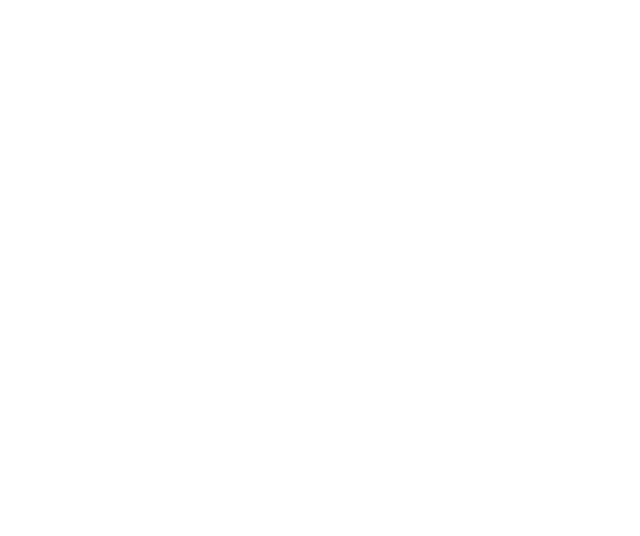
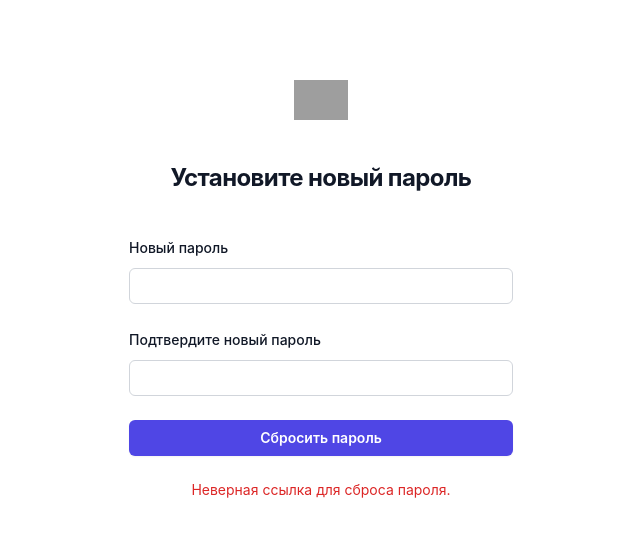
Before and after one commit to solddire/marketplace, a Vue app in the folder marketplace-frontend/: page /password-reset/1 in a window 1280 px wide. Before the commit this address had no page. Shown: the top 536 px of the page, without its empty margins (319-959 px from the left). Built offline with nearby package versions, Linux system fonts and the light colour scheme; grey boxes are pictures that could not be loaded.

Commit message:
[Аналог Авито] Реализован сброс пароля

```diff
--- a/marketplace-frontend/src/router/index.js
+++ b/marketplace-frontend/src/router/index.js
@@ -4,6 +4,7 @@
 import RegisterPage from '../views/RegisterPage.vue';
 import EmailVerify from '../views/EmailVerify.vue';
 import EmailVerification from '@/views/EmailVerification.vue';
+import ResetPassword from '@/views/ResetPassword.vue';
 // import DashboardPage from '../views/DashboardPage.vue';
 
 const routes = [
@@ -11,6 +12,7 @@
   { path: '/login', component: LoginPage, name: 'login', meta: { title: 'Вход' }, },
   { path: '/register', component: RegisterPage, name: 'register', meta: { title: 'Регистрация' }, },
   { path: '/email/verify', component: EmailVerification, name: 'email-verify', meta: { title: 'Подтверждение почты' }, },
+  { path: '/password-reset/:token', component: ResetPassword, name: 'password-reset', meta: { title: 'Сброс пароля' }, },
   // { path: '/dashboard', component: DashboardPage, name: 'dashboard' },
 ];
 
--- a/marketplace-frontend/src/views/LoginPage.vue
+++ b/marketplace-frontend/src/views/LoginPage.vue
@@ -3,11 +3,12 @@
     <div class="sm:mx-auto sm:w-full sm:max-w-sm">
       <img class="mx-auto h-10 w-auto" src="https://tailwindui.com/plus/img/logos/mark.svg?color=indigo&shade=600"
         alt="Your Company">
-      <h2 class="mt-10 text-center text-2xl/9 font-bold tracking-tight text-gray-900">Вход</h2>
+      <h2 class="mt-10 text-center text-2xl/9 font-bold tracking-tight text-gray-900">
+        {{ isForgotPassword ? 'Сбросить пароль' : 'Вход' }}
+      </h2>
     </div>
-
     <div class="mt-10 sm:mx-auto sm:w-full sm:max-w-sm">
-      <form class="space-y-6" @submit.prevent="login">
+      <form class="space-y-6" @submit.prevent="handleSubmit">
         <div>
           <label for="email" class="block text-sm/6 font-medium text-gray-900">E-mail</label>
           <div class="mt-2">
@@ -15,12 +16,12 @@
               class="block w-full rounded-md bg-white px-3 py-1.5 text-base text-gray-900 outline outline-1 -outline-offset-1 outline-gray-300 placeholder:text-gray-400 focus:outline focus:outline-2 focus:-outline-offset-2 focus:outline-indigo-600 sm:text-sm/6">
           </div>
         </div>
-
-        <div>
+        <div v-if="!isForgotPassword">
           <div class="flex items-center justify-between">
             <label for="password" class="block text-sm/6 font-medium text-gray-900">Пароль</label>
             <div class="text-sm">
-              <a href="#" class="font-semibold text-indigo-600 hover:text-indigo-500">Забыли пароль?</a>
+              <a href="#" @click.prevent="isForgotPassword = true"
+                class="font-semibold text-indigo-600 hover:text-indigo-500">Забыли пароль?</a>
             </div>
           </div>
           <div class="mt-2">
@@ -29,10 +30,11 @@
               class="block w-full rounded-md bg-white px-3 py-1.5 text-base text-gray-900 outline outline-1 -outline-offset-1 outline-gray-300 placeholder:text-gray-400 focus:outline focus:outline-2 focus:-outline-offset-2 focus:outline-indigo-600 sm:text-sm/6">
           </div>
         </div>
-
         <div>
           <button type="submit"
-            class="flex w-full justify-center rounded-md bg-indigo-600 px-3 py-1.5 text-sm/6 font-semibold text-white shadow-sm hover:bg-indigo-500 focus-visible:outline focus-visible:outline-2 focus-visible:outline-offset-2 focus-visible:outline-indigo-600">Войти</button>
+            class="flex w-full justify-center rounded-md bg-indigo-600 px-3 py-1.5 text-sm/6 font-semibold text-white shadow-sm hover:bg-indigo-500 focus-visible:outline focus-visible:outline-2 focus-visible:outline-offset-2 focus-visible:outline-indigo-600">
+            {{ isForgotPassword ? 'Сбросить пароль' : 'Войти' }}
+          </button>
         </div>
       </form>
 
@@ -52,13 +54,34 @@
     return {
       email: '',
       password: '',
+      isForgotPassword: false,
     };
   },
   methods: {
+    handleSubmit() {
+      if (this.isForgotPassword) {
+        this.resetPassword();
+      } else {
+        this.login();
+      }
+    },
     async login() {
-      const response = await axios.post('/api/login', { email: this.email, password: this.password });
-      localStorage.setItem('token', response.data.token);
-      this.$router.push({ name: 'home' });
+      try {
+        const response = await axios.post('/api/login', { email: this.email, password: this.password });
+        localStorage.setItem('token', response.data.token);
+        this.$router.push({ name: 'home' });
+      } catch (error) {
+        this.error = 'Неверные данные для входа.';
+      }
+    },
+
+    async resetPassword() {
+      try {
+        await axios.post('/forgot-password', { email: this.email });
+        this.success = 'Ссылка для сброса пароля отправлена на вашу почту.';
+      } catch (error) {
+        this.error = 'Произошла ошибка. Попробуйте снова.';
+      }
     },
   },
 };
--- /dev/null
+++ b/marketplace-frontend/src/views/ResetPassword.vue
@@ -0,0 +1,103 @@
+<template>
+    <div class="flex min-h-full flex-col justify-center px-6 py-12 lg:px-8">
+        <div class="sm:mx-auto sm:w-full sm:max-w-sm">
+            <img class="mx-auto h-10 w-auto" src="https://tailwindui.com/plus/img/logos/mark.svg?color=indigo&shade=600"
+                alt="Your Company">
+            <h2 class="mt-10 text-center text-2xl/9 font-bold tracking-tight text-gray-900">
+                Установите новый пароль
+            </h2>
+        </div>
+
+        <div class="mt-10 sm:mx-auto sm:w-full sm:max-w-sm">
+            <form class="space-y-6" @submit.prevent="resetPassword">
+                <div>
+                    <label for="password" class="block text-sm/6 font-medium text-gray-900">Новый пароль</label>
+                    <div class="mt-2">
+                        <input v-model="password" type="password" name="password" id="password"
+                            autocomplete="new-password" required
+                            class="block w-full rounded-md bg-white px-3 py-1.5 text-base text-gray-900 outline outline-1 -outline-offset-1 outline-gray-300 placeholder:text-gray-400 focus:outline focus:outline-2 focus:-outline-offset-2 focus:outline-indigo-600 sm:text-sm/6">
+                    </div>
+                </div>
+
+                <div>
+                    <label for="password_confirmation" class="block text-sm/6 font-medium text-gray-900">Подтвердите
+                        новый пароль</label>
+                    <div class="mt-2">
+                        <input v-model="passwordConfirmation" type="password" name="password_confirmation"
+                            id="password_confirmation" autocomplete="new-password" required
+                            class="block w-full rounded-md bg-white px-3 py-1.5 text-base text-gray-900 outline outline-1 -outline-offset-1 outline-gray-300 placeholder:text-gray-400 focus:outline focus:outline-2 focus:-outline-offset-2 focus:outline-indigo-600 sm:text-sm/6">
+                    </div>
+                </div>
+
+                <div>
+                    <button type="submit"
+                        class="flex w-full justify-center rounded-md bg-indigo-600 px-3 py-1.5 text-sm/6 font-semibold text-white shadow-sm hover:bg-indigo-500 focus-visible:outline focus-visible:outline-2 focus-visible:outline-offset-2 focus-visible:outline-indigo-600">
+                        Сбросить пароль
+                    </button>
+                </div>
+
+                <div v-if="message" class="text-sm text-green-600 text-center mt-4">
+                    {{ message }}
+                </div>
+                <div v-if="error" class="text-sm text-red-600 text-center mt-4">
+                    {{ error }}
+                </div>
+            </form>
+        </div>
+    </div>
+</template>
+
+<script>
+import axios from "../axios";
+
+export default {
+    data() {
+        return {
+            password: "",
+            passwordConfirmation: "",
+            email: null,
+            token: null,
+            message: null,
+            error: null,
+        };
+    },
+    async created() {
+        const urlParams = new URLSearchParams(window.location.search);
+        this.email = urlParams.get("email");
+
+        const pathParts = window.location.pathname.split("/");
+        this.token = pathParts[pathParts.length - 1];
+
+        if (!this.email || !this.token) {
+            this.error = "Неверная ссылка для сброса пароля.";
+        }
+    },
+    methods: {
+        async resetPassword() {
+            if (this.password !== this.passwordConfirmation) {
+                this.error = "Пароли не совпадают.";
+                return;
+            }
+
+            try {
+                await axios.post("http://localhost:8000/reset-password", {
+                    email: this.email,
+                    token: this.token,
+                    password: this.password,
+                    password_confirmation: this.passwordConfirmation,
+                });
+
+                this.message = "Пароль успешно сброшен. Вы можете войти с новым паролем.";
+                this.error = null;
+
+                setTimeout(() => {
+                    this.$router.push({ name: "login" });
+                }, 5000);
+            } catch (error) {
+                this.error = "Произошла ошибка при сбросе пароля. Попробуйте снова.";
+                this.message = null;
+            }
+        },
+    },
+};
+</script>
```
Also changed, not shown: 2 other files (tests, documents, lock files or other folders).
